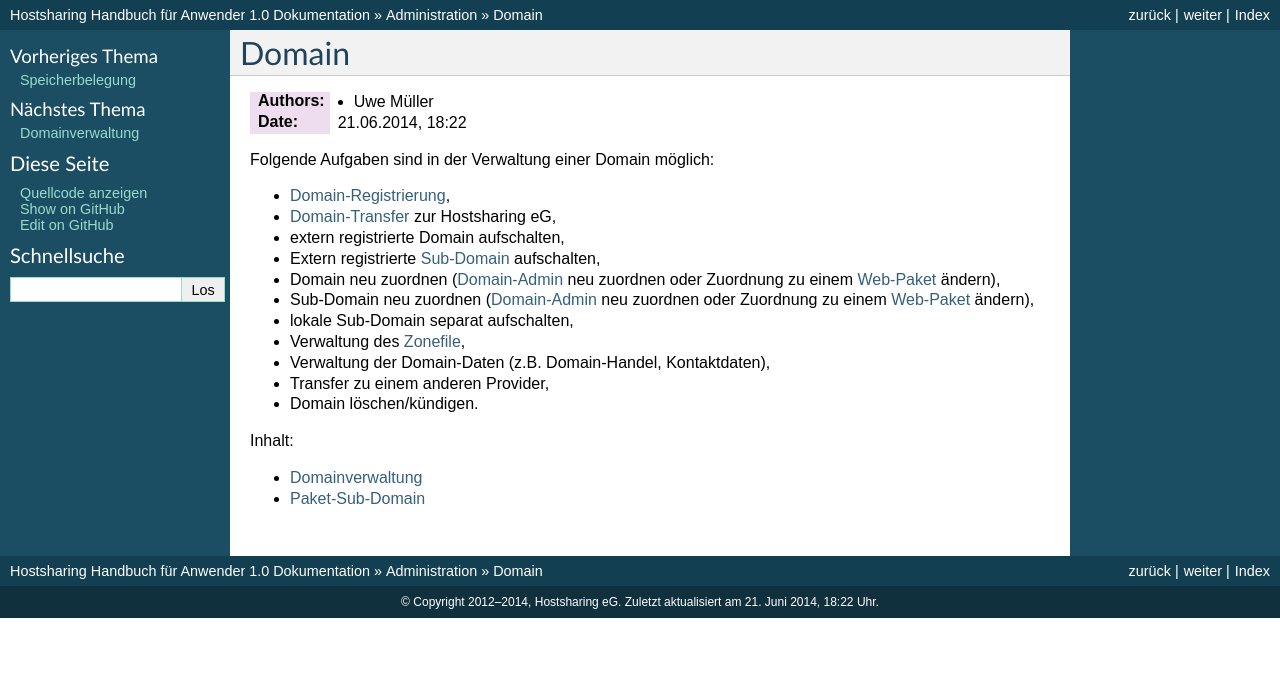
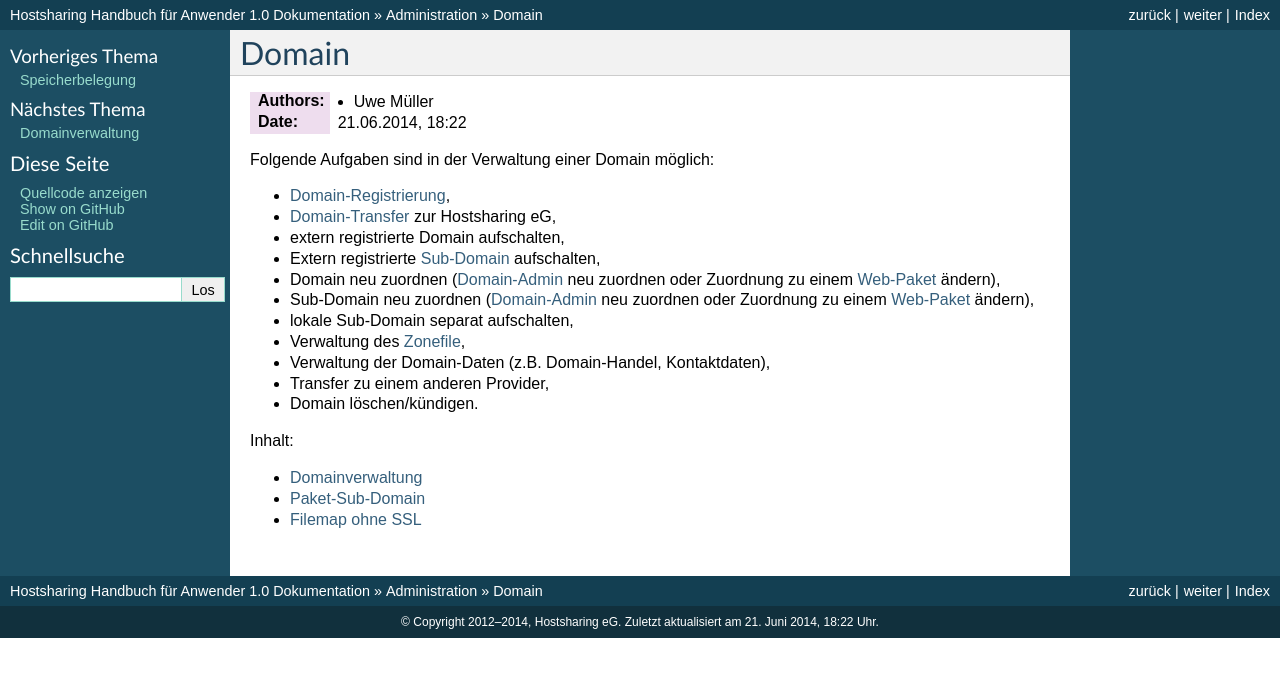
Before and after one commit to hostsharing/hs.docs.users, a Sphinx documentation site: the page built from source/administration/domain/index.rst, in a window 1280 px wide. Shown: the top 677 px of the page. Built offline with Sphinx 7.4.7, drawn with Linux system fonts in a browser that asks for light colours; pages that are not in the unit, such as notebooks, are missing from menus.

Commit message:
add toc file-map

```diff
--- a/source/administration/domain/index.rst
+++ b/source/administration/domain/index.rst
@@ -34,3 +34,4 @@ Inhalt:
 
     domainverwaltung
     paket-subdomain
+    filemap-ohne-ssl
```
